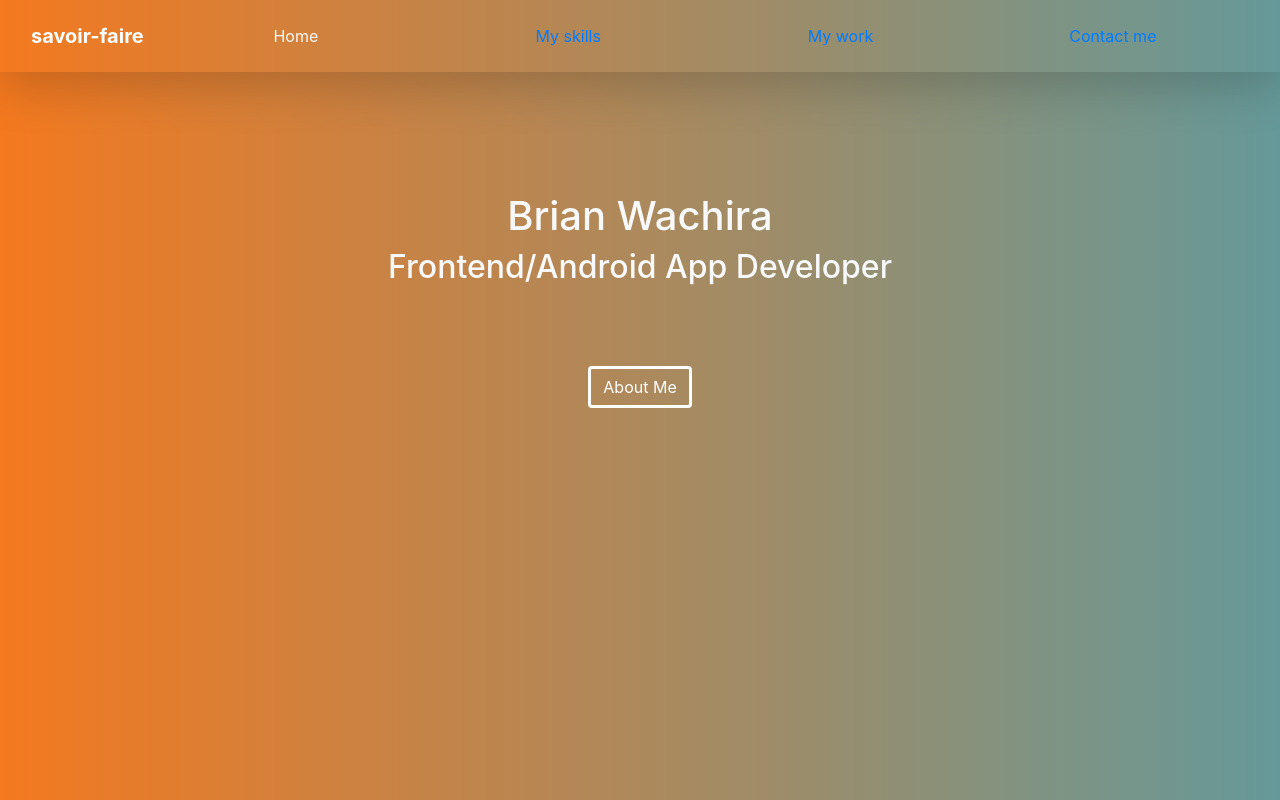
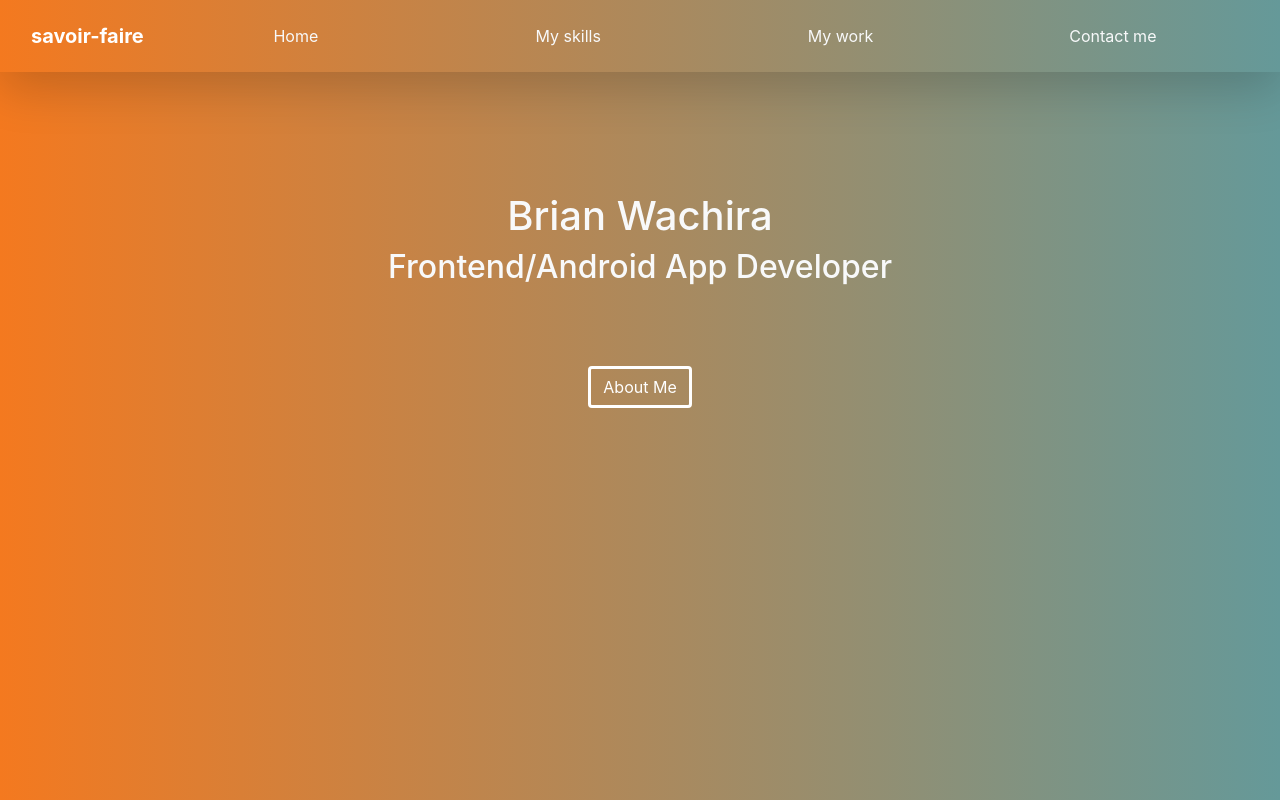
Before and after one commit to brianwachira/savoir-faire, a Vue app: page / in a window 1280 px wide. Built offline with nearby package versions, Linux system fonts and the light colour scheme.

Commit message:
set navbar buttons to white

```diff
--- a/src/components/shared/Navbar.vue
+++ b/src/components/shared/Navbar.vue
@@ -11,13 +11,13 @@
                     <router-link  to="/" tag="li" class="nav-item nav-link" active-class="active" exact><a class="text-light">Home</a></router-link>
 
 
-                    <router-link to="/skills" tag="li" class="nav-item nav-link" active-class="active"><a>My skills</a></router-link>
+                    <router-link to="/skills" tag="li" class="nav-item nav-link" active-class="active"><a class="text-light">My skills</a></router-link>
 
 
-                    <router-link to="/work" tag="li" class="nav-item nav-link" active-class="active"><a>My work</a></router-link>
+                    <router-link to="/work" tag="li" class="nav-item nav-link" active-class="active"><a class="text-light">My work</a></router-link>
 
 
-                    <router-link to="/contact" tag="li" class="nav-item nav-link" active-class="active"><a>Contact me</a></router-link>
+                    <router-link to="/contact" tag="li" class="nav-item nav-link" active-class="active"><a class="text-light">Contact me</a></router-link>
 
                 </ul>
               </div>
```
